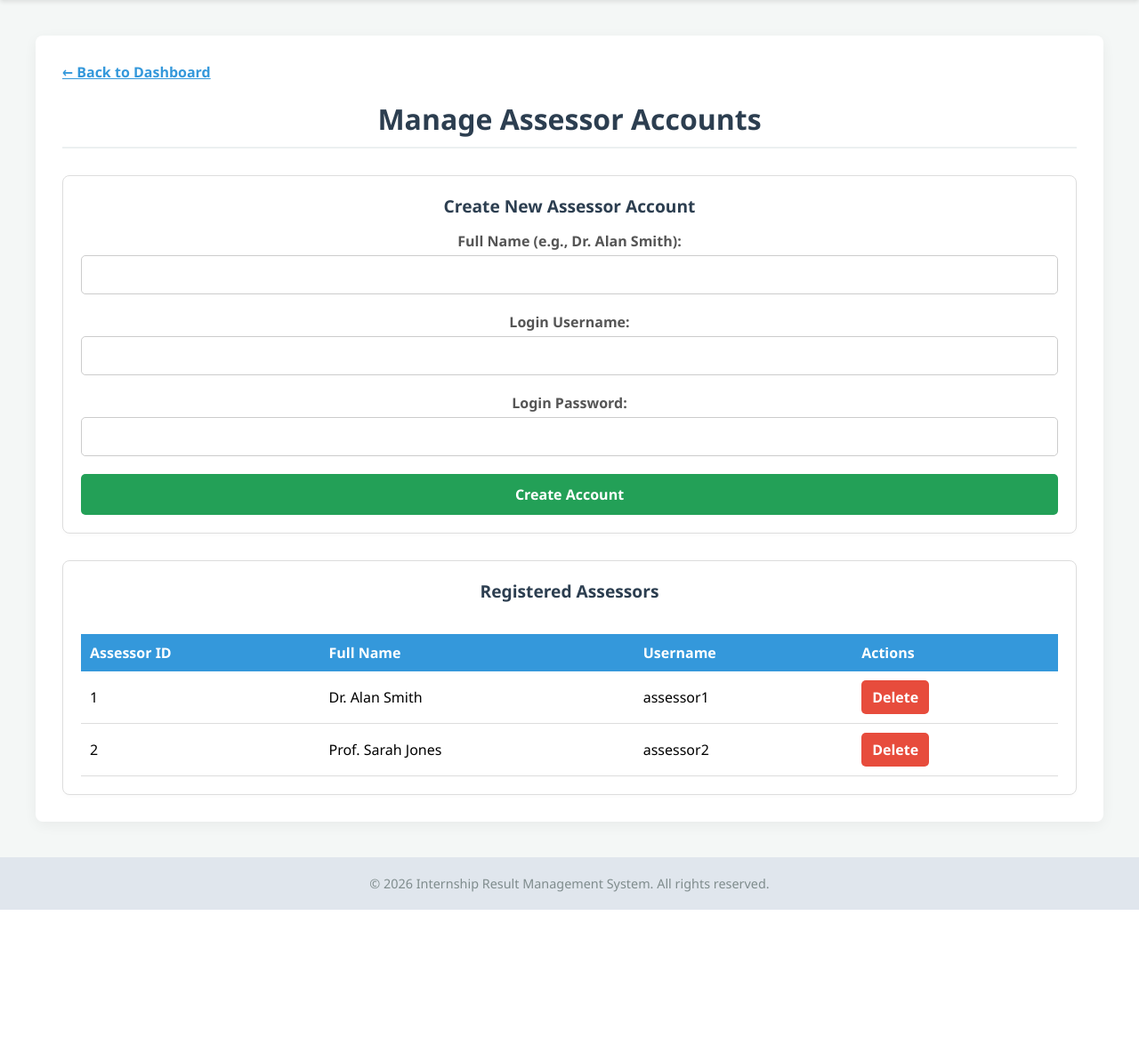
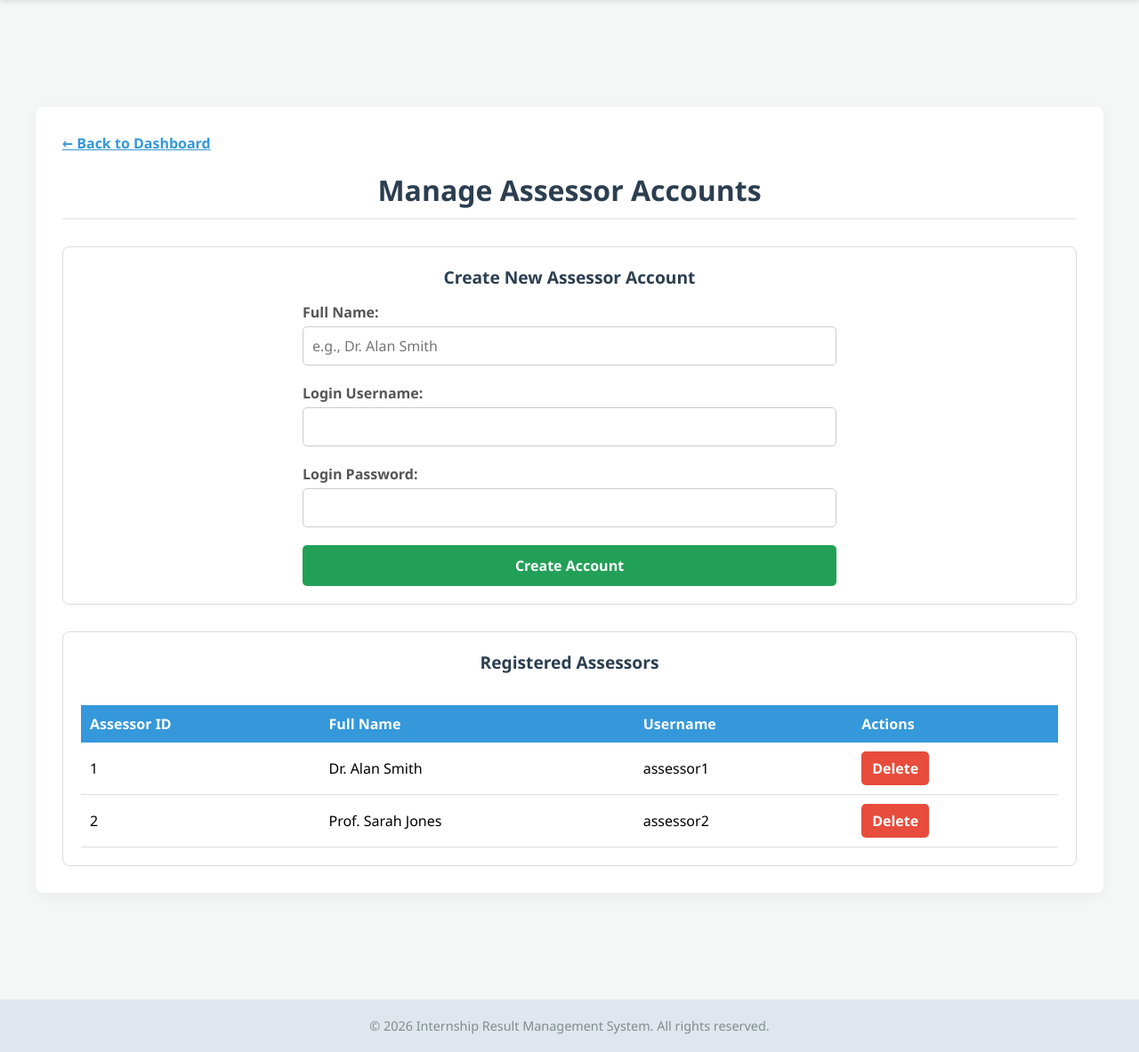
Before and after one commit to Brandonccj/COMP1044_CW_G4, a PHP site: page /admin/manage_assessors.php in a window 1280 px wide. Shown: the part 57-1240 px from the top of the page at 89% size. Before the commit the page ends 1080 px from the top, so only its background shows below. Run offline with PHP 8.4, Linux system fonts and the light colour scheme; the visitor is signed in with stand-in values (Sample User, id 1); data comes from the database, SQL or seed files in the repository.

Commit message:
slight adjustments (textbox placeholder & admin dashboard alignment)

```diff
--- a/admin/manage_assessors.php
+++ b/admin/manage_assessors.php
@@ -34,8 +34,8 @@ include '../includes/header.php';
                 <input type="hidden" name="action" value="add">
 
                 <div class="form-group">
-                    <label for="full_name">Full Name (e.g., Dr. Alan Smith):</label>
-                    <input type="text" name="full_name" id="full_name" required>
+                    <label for="full_name">Full Name:</label>
+                    <input type="text" name="full_name" id="full_name" required placeholder="e.g., Dr. Alan Smith">
                 </div>
 
                 <div class="form-group">
--- a/admin/manage_students.php
+++ b/admin/manage_students.php
@@ -45,7 +45,7 @@ include '../includes/header.php';
 
                 <div class="form-group">
                     <label for="student_name">Full Name:</label>
-                    <input type="text" name="student_name" id="student_name" required>
+                    <input type="text" name="student_name" id="student_name" required placeholder="e.g., Peter Parker">
                 </div>
 
                 <div class="form-group">
--- a/assets/style.css
+++ b/assets/style.css
@@ -18,7 +18,7 @@ body {
 .dashboard-container {
     width: 95%;
     max-width: 1200px;
-    margin: 40px auto;
+    margin: 120px auto;
     background-color: #ffffff;
     padding: 30px;
     border-radius: 8px;
@@ -189,6 +189,13 @@ button:hover {
 .admin-card p {
     margin-bottom: 15px;
     color: #666;
+}
+
+/* Restrict the width of forms inside admin cards and fix label alignment */
+.admin-card form:not(.search-form) {
+    max-width: 600px;    /* Stops the inputs from stretching across the whole screen */
+    margin: 0 auto;      /* Centers the form neatly inside the wide card */
+    text-align: left;    /* Pushes the labels back to the left edge where they belong */
 }
 
 .action-btn {
```
